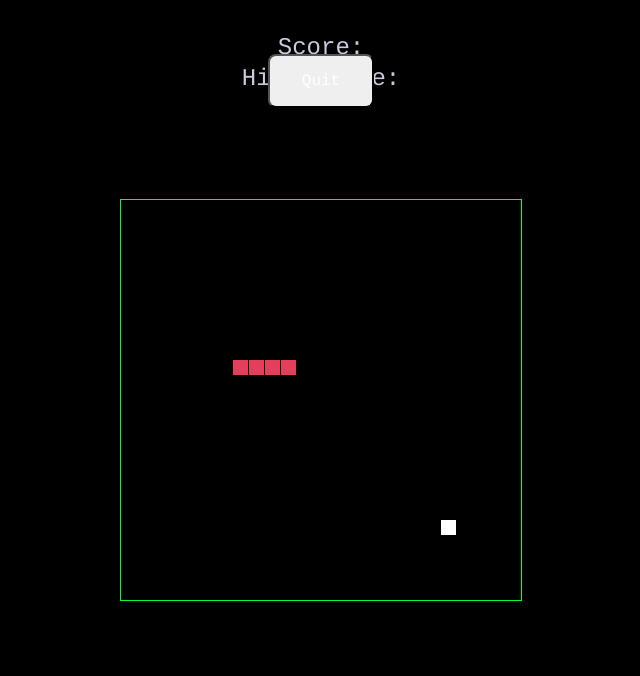
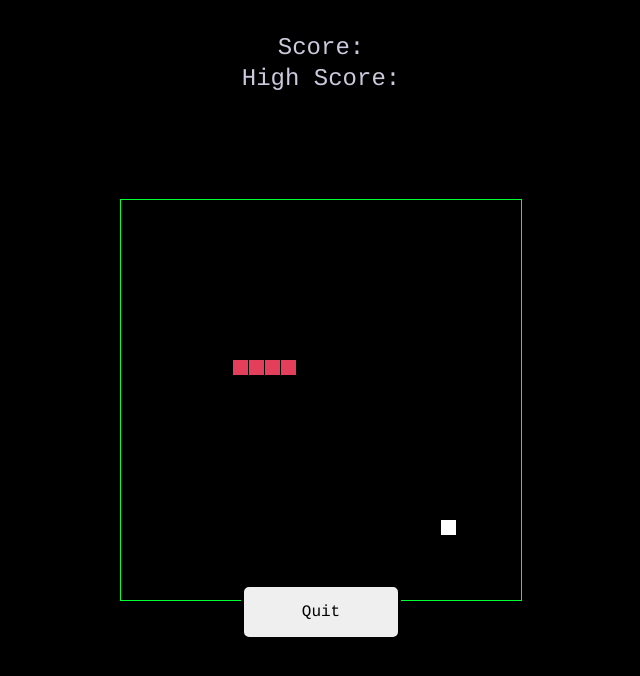
Before and after one commit to lebyleafy/snake-game-mrmonkey, a plain HTML site: page index.html in a window 1280 px wide. Shown: the whole page, without its empty margins (319-959 px from the left). Drawn offline with Linux system fonts and the light colour scheme.

Commit message:
Update snake_css.css

```diff
--- a/snake_css.css
+++ b/snake_css.css
@@ -35,27 +35,27 @@ html,body {
 }
 
 #button {
-      color: #CCC9DC;
+  color: #000000;
   position: absolute;
-      /* left: 100px; */
-      top: 50px;
+  bottom: 20vh;
+  width: 20vh;
   font-family: Courier;
   font-size: x-large;
   margin-top: 70px;
   border-radius: 8px;
-      color: white;
+  border: solid;
+  color: rgb(0, 0, 0);
   padding: 16px 32px;
   text-align: center;
   text-decoration: none;
   display: inline-block;
   font-size: 16px;
-      margin: 4px 2px;
   transition-duration: 0.4s;
   cursor: pointer;
 }
 #button:hover {
-      background-color: black;
-      color: white;
+  background-color: rgb(0, 0, 0);
+  color: rgb(255, 255, 255);
   }
 
 #score {
```
Lines whose indentation alone changed are shown as unchanged.
